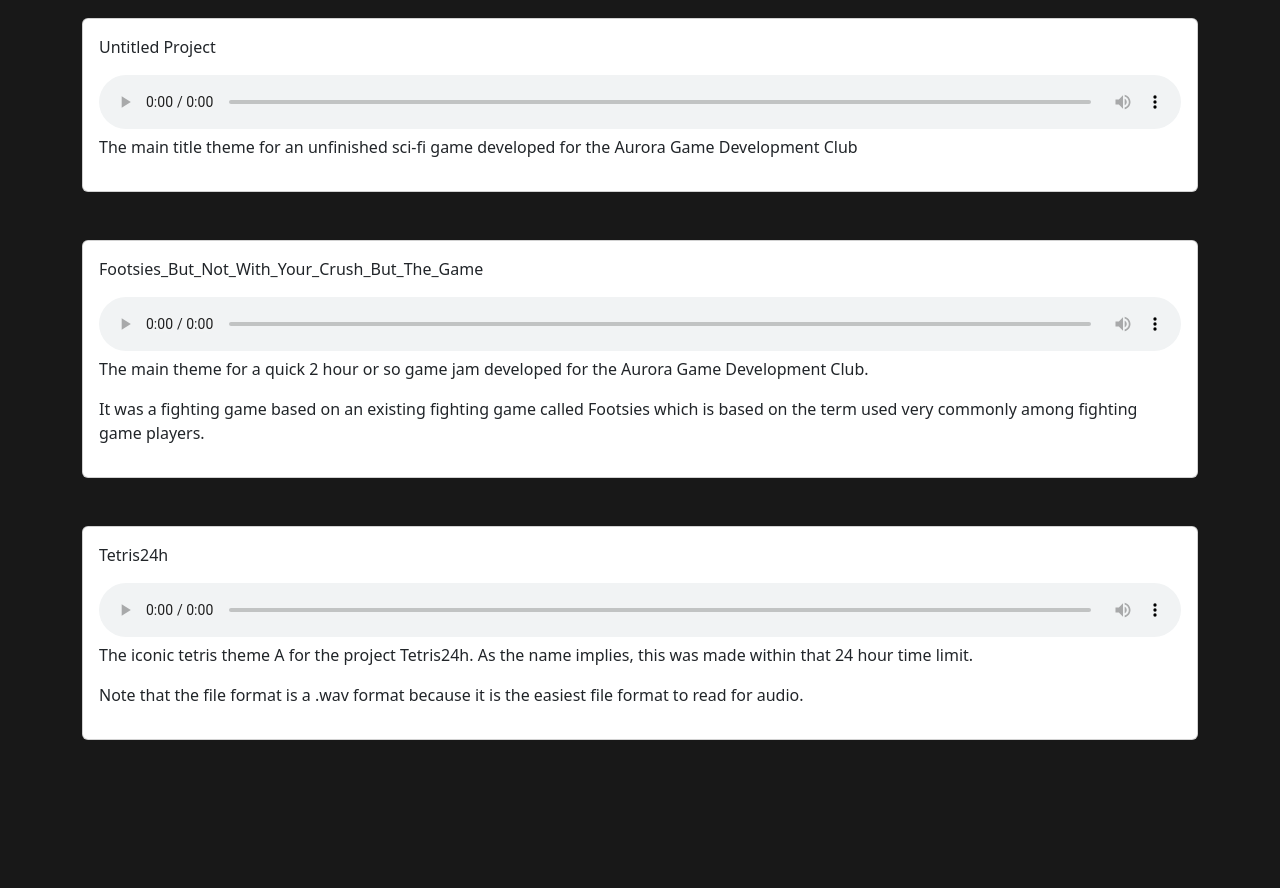
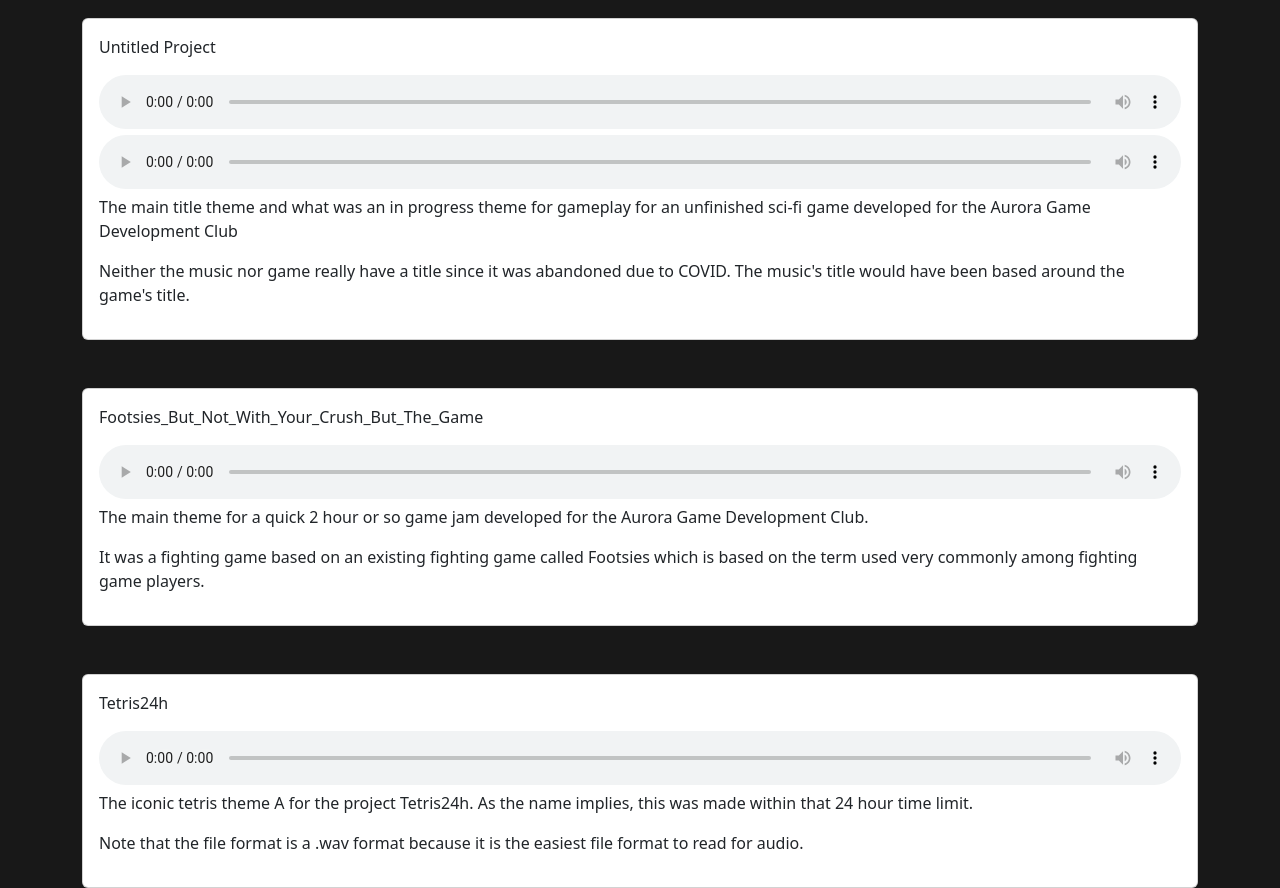
Before and after one commit to Davidah121/Davidah121.github.io, a plain HTML site: page music.html in a window 1280 px wide. Shown: the part 1020-1908 px from the top of the page. Before the commit the page ends 1760 px from the top, so only its background shows below. Drawn offline with nearby package versions, Linux system fonts and the light colour scheme.

Commit message:
Additional music since I added the incorrect file.

```diff
--- a/music.html
+++ b/music.html
@@ -81,9 +81,13 @@
                 <div class="card-body">
                     <p class="card-text">Untitled Project</p>
                     <audio controls class="w-100">
+                        <source src="Music/SomeSomeFixed.ogg" type="audio/ogg">
+                    </audio>
+                    <audio controls class="w-100">
                         <source src="Music/SomeSome2.ogg" type="audio/ogg">
                     </audio>
-                    <p>The main title theme for an unfinished sci-fi game developed for the Aurora Game Development Club</p>
+                    <p>The main title theme and what was an in progress theme for gameplay for an unfinished sci-fi game developed for the Aurora Game Development Club</p>
+                    <p>Neither the music nor game really have a title since it was abandoned due to COVID. The music's title would have been based around the game's title.</p>
                 </div>
             </div>
         </div>
```
Also changed, not shown: 1 other file.
